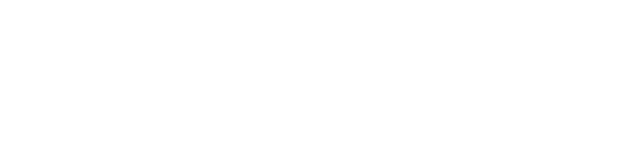
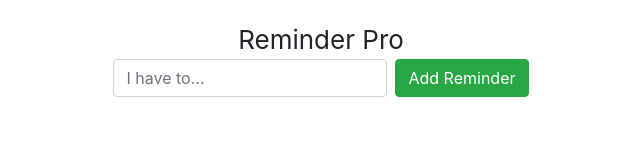
Before and after one commit to crazcdll/react-reminder, a React app: page / in a window 1280 px wide. Shown: the whole page, without its empty margins (319-959 px from the left). Built offline with nearby package versions, Linux system fonts and the light colour scheme.

Commit message:
new pages

```diff
--- a/package.json
+++ b/package.json
@@ -5,7 +5,11 @@
   "dependencies": {
     "react": "^16.3.2",
     "react-dom": "^16.3.2",
-    "react-scripts": "1.1.4"
+    "react-redux": "^5.0.7",
+    "react-scripts": "1.1.4",
+    "redux": "^4.0.0",
+    "redux-devtools-extension": "^2.13.2",
+    "redux-logger": "^3.0.6"
   },
   "scripts": {
     "start": "react-scripts start",
--- a/public/index.html
+++ b/public/index.html
@@ -10,6 +10,7 @@
     -->
     <link rel="manifest" href="%PUBLIC_URL%/manifest.json">
     <link rel="shortcut icon" href="%PUBLIC_URL%/favicon.ico">
+    <link href="https://cdn.bootcss.com/bootstrap/4.1.0/css/bootstrap.min.css" rel="stylesheet">
     <!--
       Notice the use of %PUBLIC_URL% in the tags above.
       It will be replaced with the URL of the `public` folder during the build.
--- a/src/components/App.js
+++ b/src/components/App.js
@@ -1,12 +1,19 @@
-import React, { Component } from 'react';
+import React, { Component } from 'react'
 
 class App extends Component {
-  render() {
+  render () {
     return (
       <div className="App">
+        <div className="title">Reminder Pro</div>
+        <div className="form-inline">
+          <div className="form-group mr-2">
+            <input type="text" className="form-control" placeholder={ 'I have to...' } />
+          </div>
+          <button className="btn btn-success" type={ 'button' }>Add Reminder</button>
+        </div>
       </div>
-    );
+    )
   }
 }
 
-export default App;
+export default App
--- a/src/index.css
+++ b/src/index.css
@@ -1,5 +1,11 @@
-body {
-  margin: 0;
-  padding: 0;
-  font-family: sans-serif;
+.App {
+    padding-top: 20px;
+    display: flex;
+    flex-direction: column;
+    align-items: center;
 }
+
+.title {
+    text-align: center;
+    font-size: 26px;
+}
--- a/src/index.js
+++ b/src/index.js
@@ -1,8 +1,26 @@
-import React from 'react';
-import ReactDOM from 'react-dom';
-import './index.css';
-import App from './components/App';
-import registerServiceWorker from './registerServiceWorker';
+import React from 'react'
+import ReactDOM from 'react-dom'
+import './index.css'
+import App from './components/App'
+import registerServiceWorker from './registerServiceWorker'
+import { composeWithDevTools } from 'redux-devtools-extension'
+import { Provider } from 'react-redux'
+import { createStore, applyMiddleware } from 'redux'
+import rootReducer from './reducers'
+import logger from 'redux-logger'
 
-ReactDOM.render(<App />, document.getElementById('root'));
-registerServiceWorker();
+const store = createStore(
+  rootReducer,
+  composeWithDevTools(
+    applyMiddleware(logger)
+  )
+)
+
+ReactDOM.render(
+  <Provider store={ store }>
+    <App />
+  </Provider>,
+  document.getElementById('root')
+)
+
+registerServiceWorker()
--- /dev/null
+++ b/src/reducers/index.js
@@ -0,0 +1,8 @@
+const reminders = (state = {}, action = {}) => {
+  switch (action.type) {
+    default:
+      return state
+  }
+}
+
+export default reminders
```
Also changed, not shown: 1 other file.
